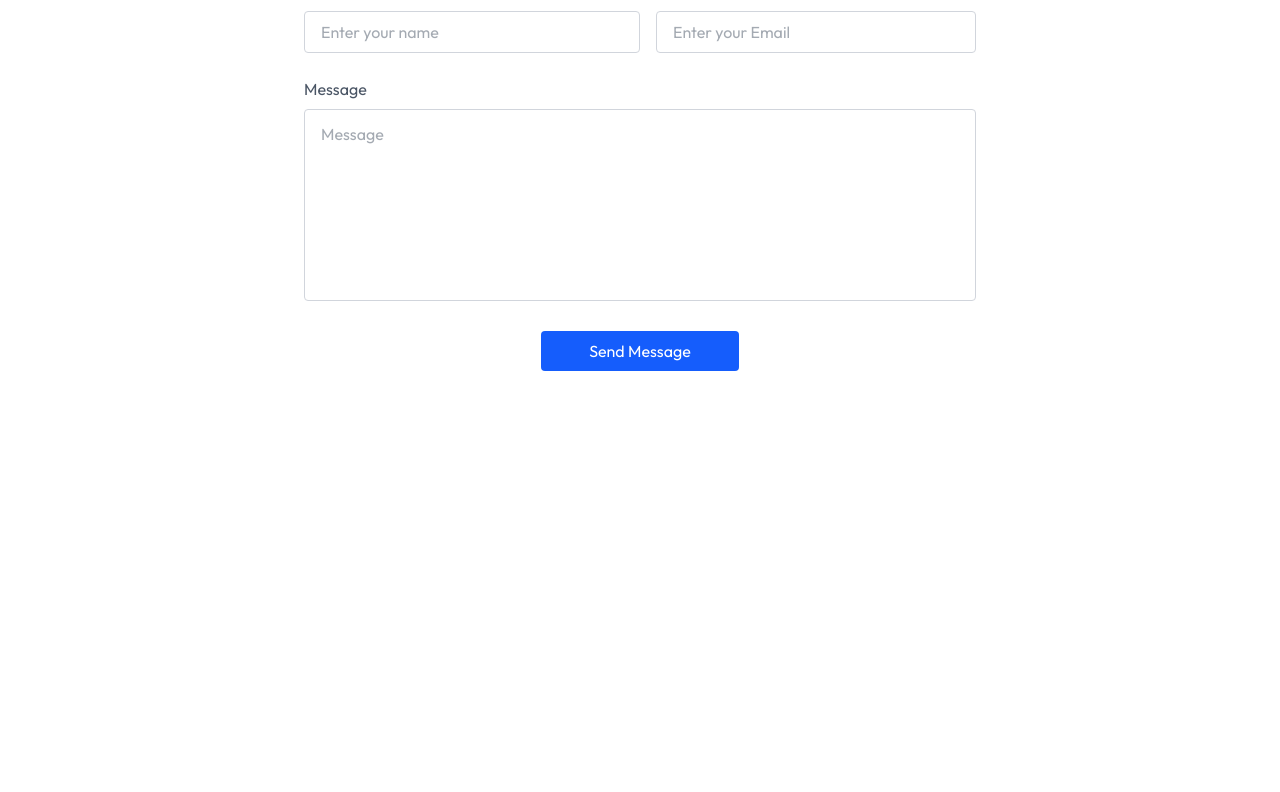
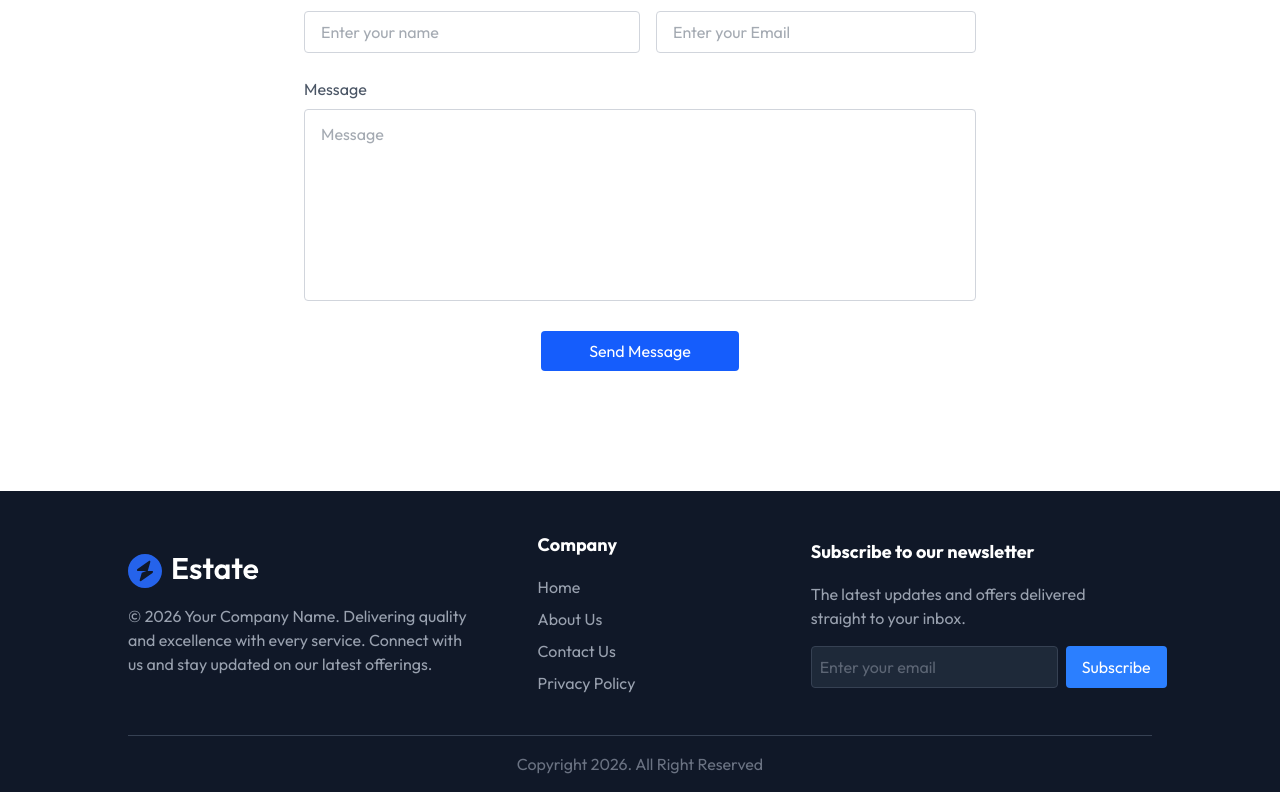
Before and after one commit to nesmatamer19/RealState-Web, a React (Vite) app: page / in a window 1280 px wide. Shown: the part 3268-4060 px from the top of the page. Before the commit the page ends 3759 px from the top, so only its background shows below. Built offline with nearby package versions, Linux system fonts and the light colour scheme.

Commit message:
Feat: adding footer

```diff
--- a/src/App.jsx
+++ b/src/App.jsx
@@ -5,6 +5,7 @@
 import ContactUs from './components/ContactUs.jsx'
 import Testimonials from './components/Testimonials.jsx'
 import { ToastContainer } from 'react-toastify';
+import Footer from './components/Footer.jsx'
 
 const App = () => {
   return (
@@ -15,6 +16,7 @@
       <Projects />
       <Testimonials/>
       <ContactUs />
+      <Footer />
     </div>
   )
 }
--- /dev/null
+++ b/src/components/Footer.jsx
@@ -0,0 +1,41 @@
+import React from 'react'
+import { assets } from '../assets/assets'
+
+const Footer = () => {
+  return (
+    <div className='pt-10 px-4 md:px-20 lg:px-32 bg-gray-900 w-full overflow-hidden' id="Footer">
+      <div className='flex container mx-auto flex-col md:flex-row justify-between
+      items-center'>
+        <div className='w-full md:w-1/3 mb-8 md:mb-0'>
+            <img src={assets.logo_dark} alt="" />
+            <p className='text-gray-400 mt-4'>© 2026 Your Company Name. Delivering quality and excellence with every service. Connect with us and stay updated on our latest offerings.</p>
+        </div>
+        <div className='w-full md:w-1/5 mb-8 md:mb-0'>
+            <h3 className='text-white text-lg font-bold mb-4'>Company</h3>
+            <ul className='flex flex-col gap-2 text-gray-400'>
+                <a href="#Header" className='cursor-pointer hover:text-white'>Home</a>
+                <a href="#About" className='cursor-pointer hover:text-white'>About Us</a>
+                <a href="#ContactUs" className='cursor-pointer hover:text-white'>Contact Us</a>
+                <a href="#Privacypolicy" className='cursor-pointer hover:text-white'>Privacy Policy</a>
+
+            </ul>
+        </div>
+        <div className='w-full md:w-1/3'>
+            <h3 className='text-white text-lg font-bold mb-4'>Subscribe to our newsletter</h3>
+            <p className='text-gray-400 mb-4 max-w-80'>The latest updates and offers delivered straight to your inbox.</p>
+            <div className='flex gap-2'>
+                <input type="email" placeholder='Enter your email'
+                className='p-2 rounded bg-gray-800 text-gray-400 border border-gray-700
+                focus:outline-none w-full md:w-auto'/>
+                <button className=' bg-blue-500 text-white py-2 px-4 rounded'>Subscribe</button>
+            </div>
+        </div>
+      </div>
+      <div className='border-t border-gray-700 py-4 mt-10 text-center text-gray-500'>
+        Copyright 2026. All Right Reserved
+      </div>
+    </div>
+  )
+}
+
+export default Footer
--- a/src/components/Header.jsx
+++ b/src/components/Header.jsx
@@ -13,7 +13,7 @@
                 <div className='space-x-6 mt-16'>
                     <a href="#Projects" className='border border-white px-8 py-3
                     rounded'> Projects</a>
-                    <a href="#Contact" className=' bg-blue-500 border border-white px-8 py-3
+                    <a href="#ContactUs" className=' bg-blue-500 border border-white px-8 py-3
                     rounded'> Contact Us</a>
                 </div>
             </div>
```
